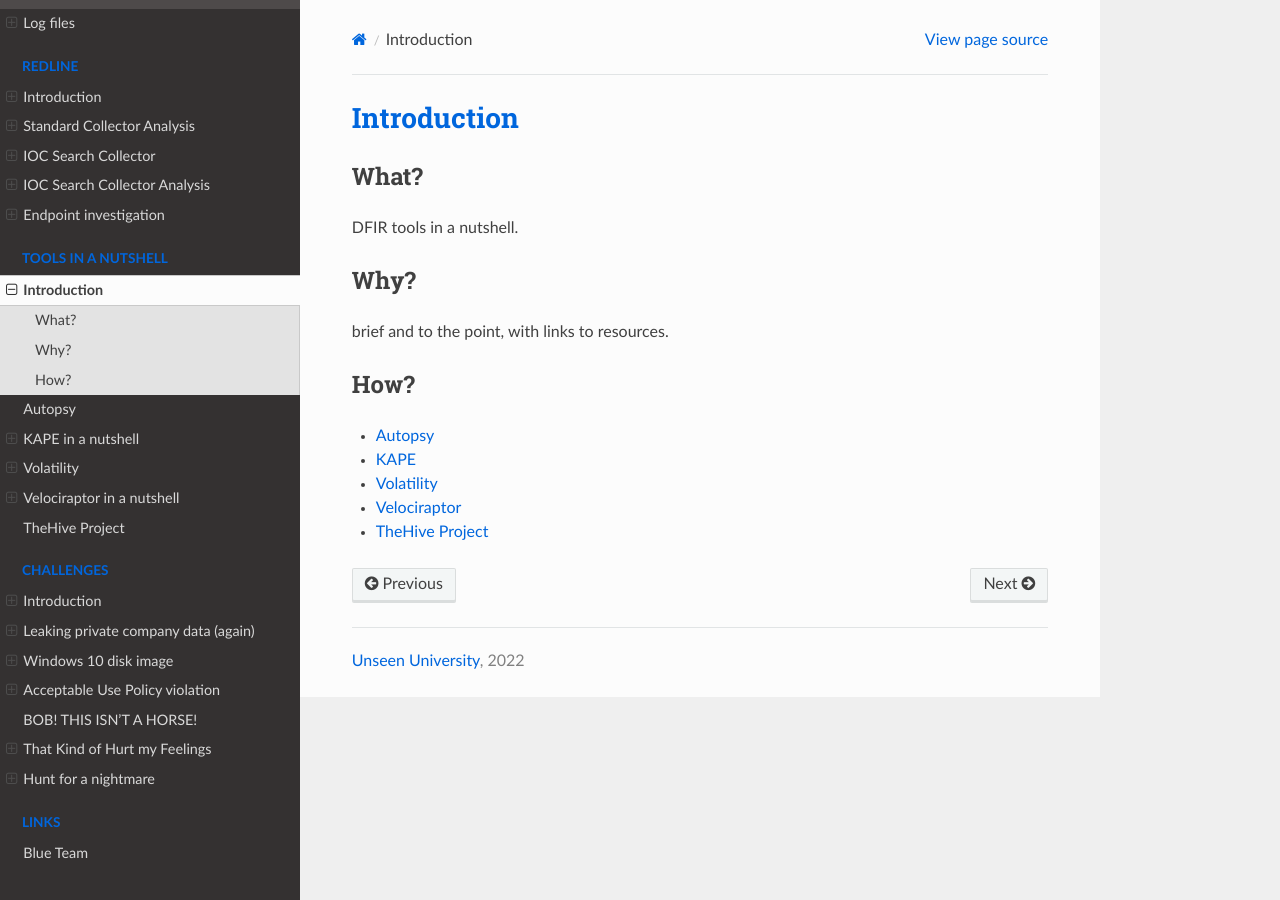
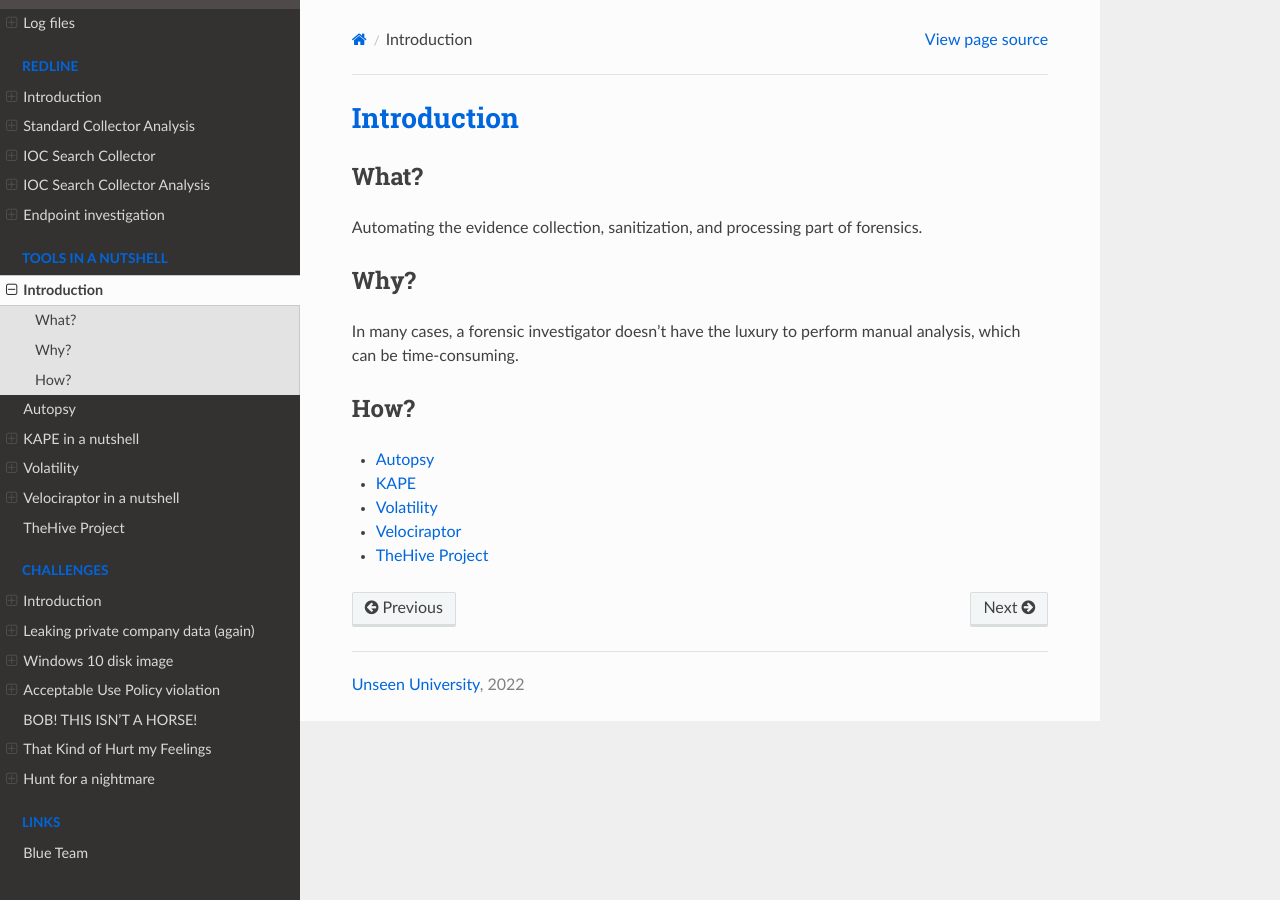
Before and after one commit to tymyrddin/blue-dfir, a Sphinx documentation site: the page built from source/docs/nutshells/README.md, in a window 1280 px wide. Built offline with Sphinx 7.4.7 and the Read the Docs theme 2.0.0, drawn with Linux system fonts in a browser that asks for light colours.

```diff
--- a/source/docs/nutshells/README.md
+++ b/source/docs/nutshells/README.md
@@ -2,11 +2,11 @@
 
 ## What?
 
-DFIR tools in a nutshell.
+Automating the evidence collection, sanitization, and processing part of forensics.
 
 ## Why?
 
-brief and to the point, with links to resources.
+In many cases, a forensic investigator doesn't have the luxury to perform manual analysis, which can be time-consuming.
 
 ## How?
 
```
Also changed, not shown: source/docs/challenges/README.md (+2 -2 lines), source/docs/challenges/policy.md (+2 -2 lines).
